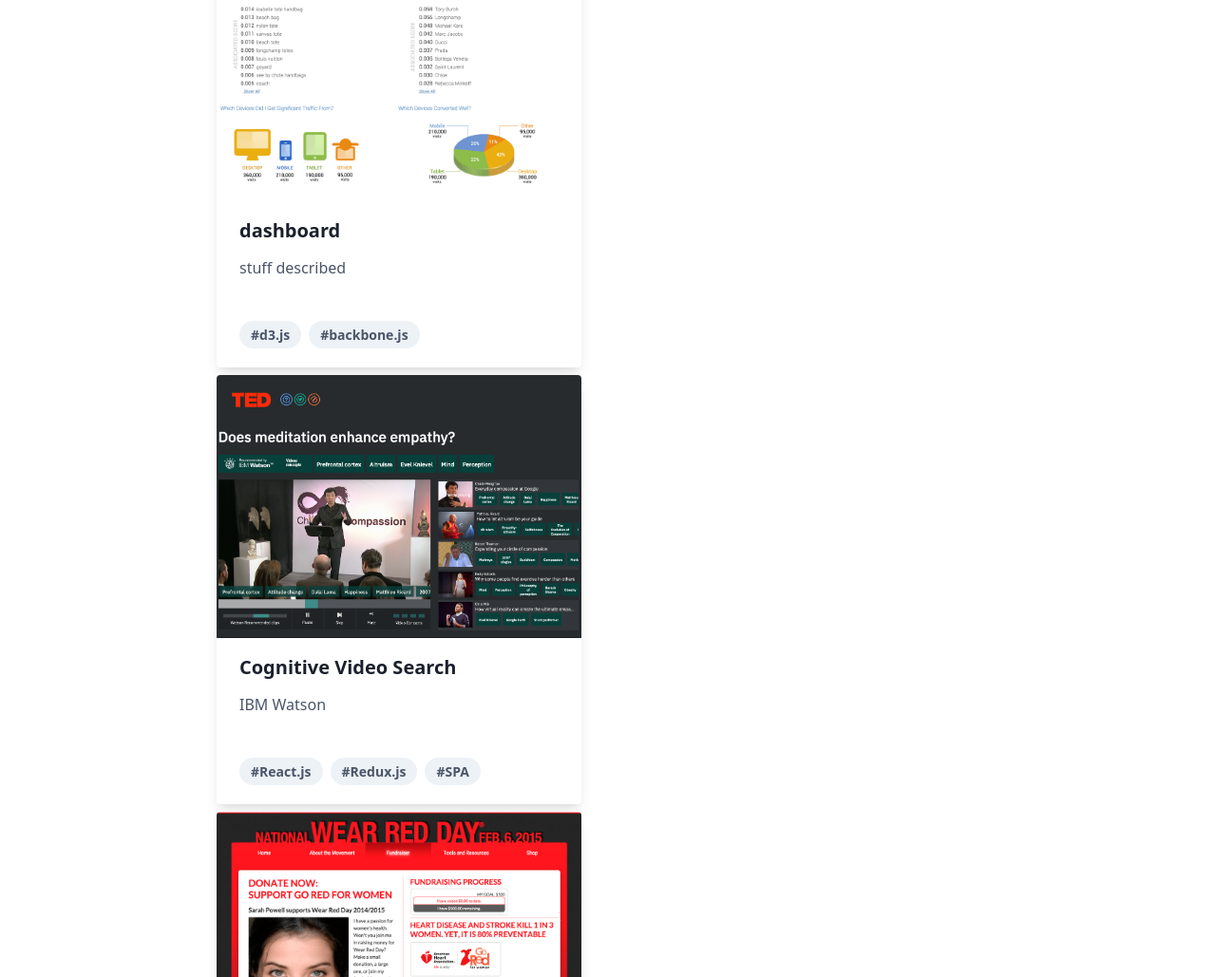
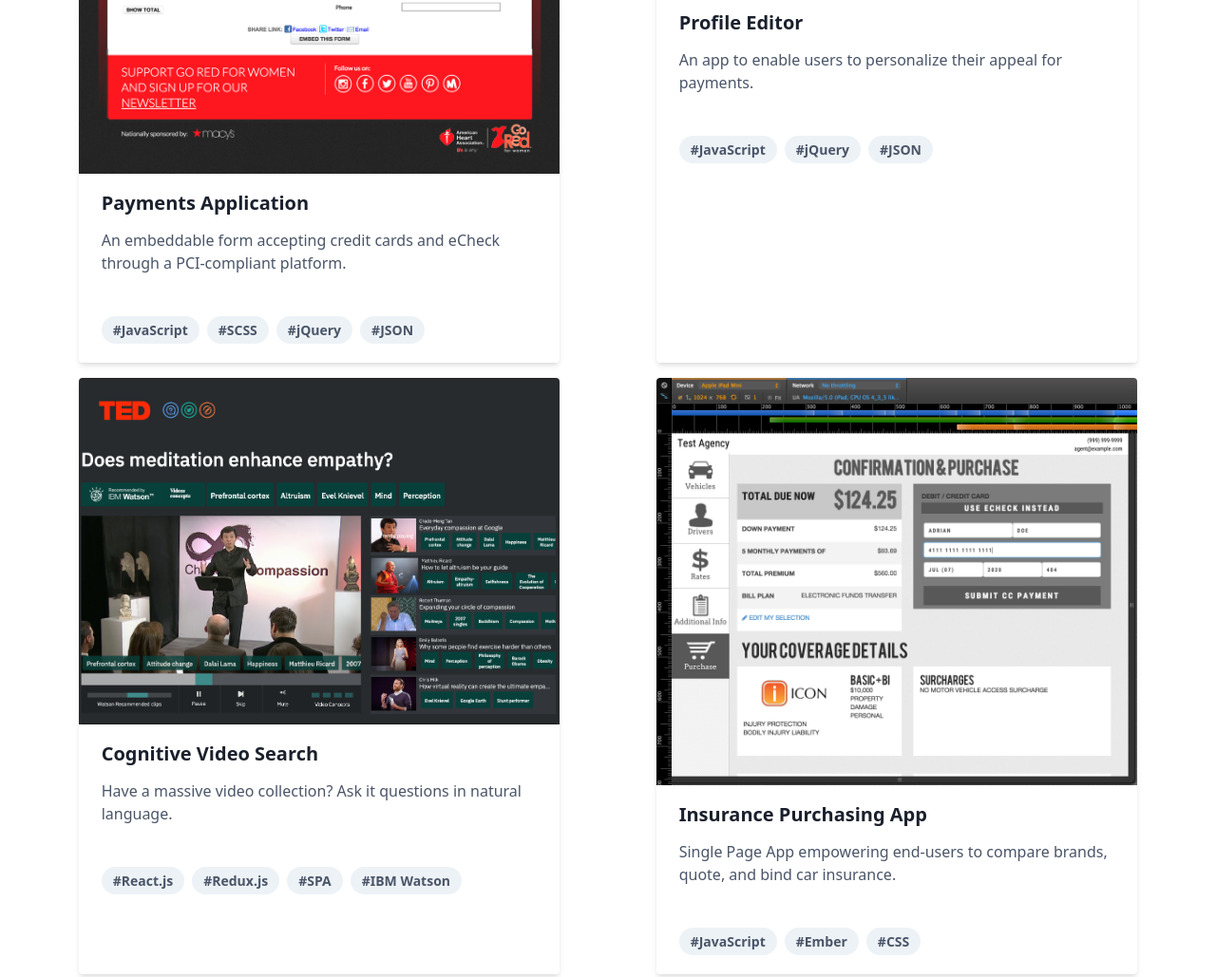
Before and after one commit to monte-hayward/monte-hayward-com, a Gatsby site: page /case-studies in a window 1280 px wide. Shown: the part 640-1669 px from the top of the page at 95% size. Built offline with nearby package versions, Linux system fonts and the light colour scheme; Gatsby itself is replaced by a stand-in of ours.

Commit message:
WIP: main: 0, section: block 0, max-w, pad, div is flex container

```diff
--- a/src/components/case-study-item.js
+++ b/src/components/case-study-item.js
@@ -3,9 +3,8 @@
 import Hashtags from './hashtag';
 
 const CaseStudyItem = ({ fluid, caption, description, tags }) => {
-  // or fixed
   return (
-    <figure className="flex flex-col max-w-sm rounded overflow-hidden shadow-lg m-1">
+    <figure className="flex-none md:w-5/12 w-full rounded overflow-hidden shadow md:shadow-md md:mx-1 my-2">
       <Img
         fluid={fluid}
         fit="sharp.fit.contain"
--- a/src/components/layout.js
+++ b/src/components/layout.js
@@ -32,7 +32,7 @@
         <div className="flex flex-col font-sans min-h-screen text-gray-900">
           <Header siteTitle={data.site.siteMetadata.title} />
 
-          <main className="flex flex-col flex-1 md:justify-center max-w-4xl mx-auto px-4 py-8 md:p-8 w-full">
+          <main className="flex flex-col flex-1 md:justify-center w-full">
             {children}
           </main>
           <Footer siteMetadata={data.site.siteMetadata} />
--- a/src/css/style.css
+++ b/src/css/style.css
@@ -59,6 +59,18 @@
 p {
     @apply my-3;
 }
+
+section {
+    @apply px-1 py-2;
+}
+
+@screen md {
+    section {
+        max-width: 94rem;
+        @apply px-8 mx-auto;
+    }
+}
+
 /**
  * This injects all of Tailwind's utility classes, generated based on your
  * config file.
@@ -69,6 +81,8 @@
  */
 
 @tailwind utilities;
+
+
 
 /**
  * Here you would add any custom utilities you need that don't come out of the
--- a/src/pages/case-studies.js
+++ b/src/pages/case-studies.js
@@ -20,27 +20,15 @@
         'SaaS',
         'User Experience Engineer'
       ]}/>
+      <section>
         <h4>Products Developed</h4>
-
-      <CaseStudyItem
-        fluid={d.dashboard.childImageSharp.fluid}
-        caption="dashboard"
-        description="stuff described"
-        tags={['d3.js', 'backbone.js']}
-      />
-
-      <CaseStudyItem
-        fluid={d.cognitive.childImageSharp.fluid}
-        caption="Cognitive Video Search"
-        description="IBM Watson"
-        tags={['React.js', 'Redux.js', 'SPA']}
-      />
+        <div className="flex flex-wrap flex-row justify-around mt-3 mb-3">
 
           <CaseStudyItem
             fluid={d.formApp.childImageSharp.fluid}
-        caption="Payments Form Application"
+            caption="Payments Application"
             description="An embeddable form accepting credit cards and eCheck through a PCI-compliant platform."
-        tags={['JavaScript', 'jQuery', 'JSON']}
+            tags={['JavaScript', 'SCSS', 'jQuery', 'JSON']}
           />
 
           <CaseStudyItem
@@ -51,12 +39,29 @@
           />
 
           <CaseStudyItem
+            fluid={d.cognitive.childImageSharp.fluid}
+            caption="Cognitive Video Search"
+            description="Have a massive video collection? Ask it questions in natural language."
+            tags={['React.js', 'Redux.js', 'SPA', 'IBM Watson']}
+          />
+
+          <CaseStudyItem
             fluid={d.checkoutIpad.childImageSharp.fluid}
             caption="Insurance Purchasing App"
             description="Single Page App empowering end-users to compare brands, quote, and bind car insurance."
             tags={['JavaScript', 'Ember', 'CSS']}
           />
 
+          <CaseStudyItem
+            fluid={d.dashboard.childImageSharp.fluid}
+            caption="dashboard"
+            description="stuff described"
+            tags={['d3.js', 'backbone.js']}
+          />
+
+
+        </div>
+      </section>
     </Layout>
   )
 };
@@ -65,7 +70,7 @@
     fragment fluidImage on File {
         childImageSharp {
             fluid(maxWidth: 1000) {
-                ...GatsbyImageSharpFluid_withWebp_tracedSVG
+                ...GatsbyImageSharpFluid_tracedSVG
                 presentationWidth
             }
         }
```
Lines whose indentation alone changed are shown as unchanged.
